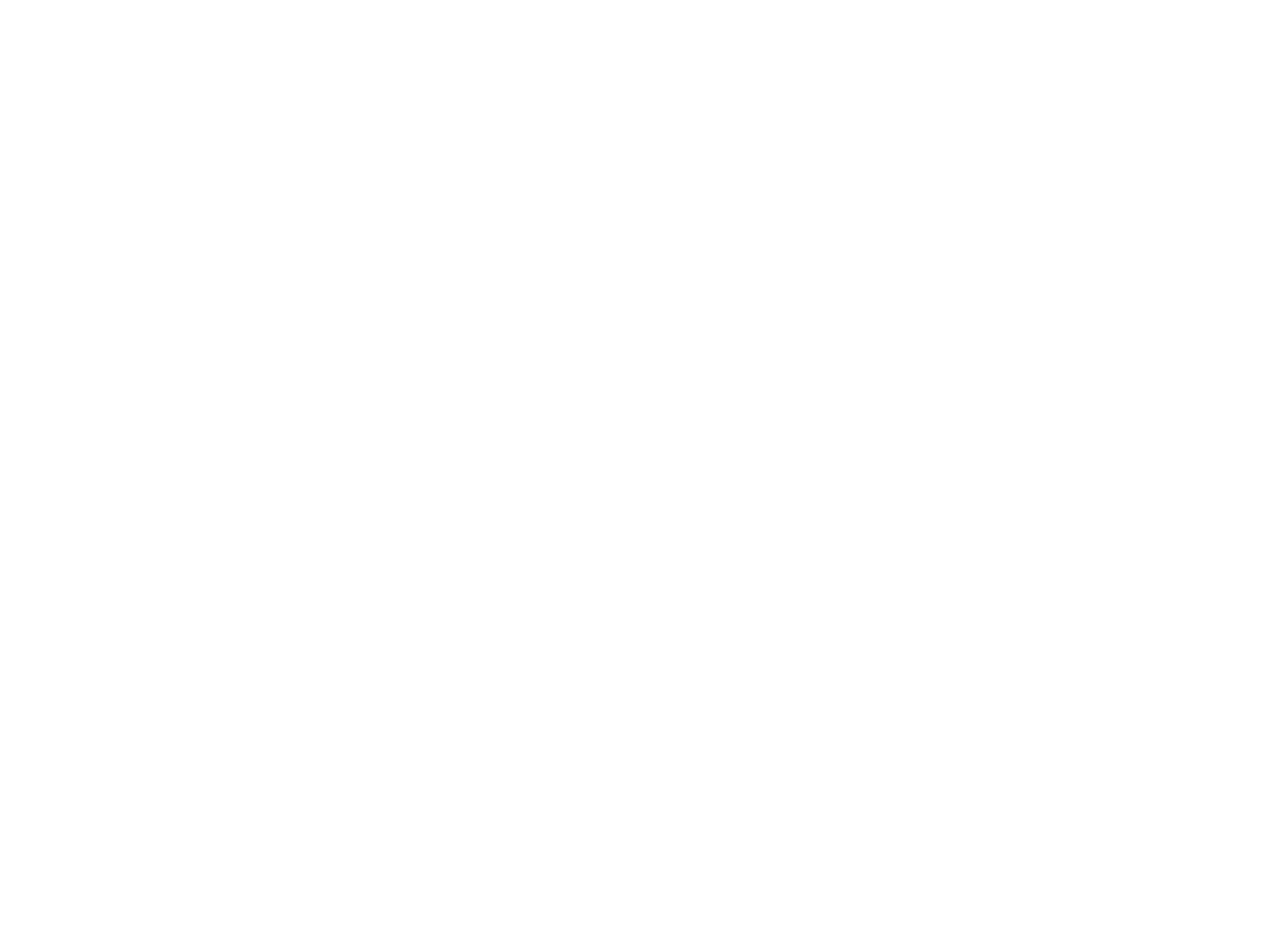
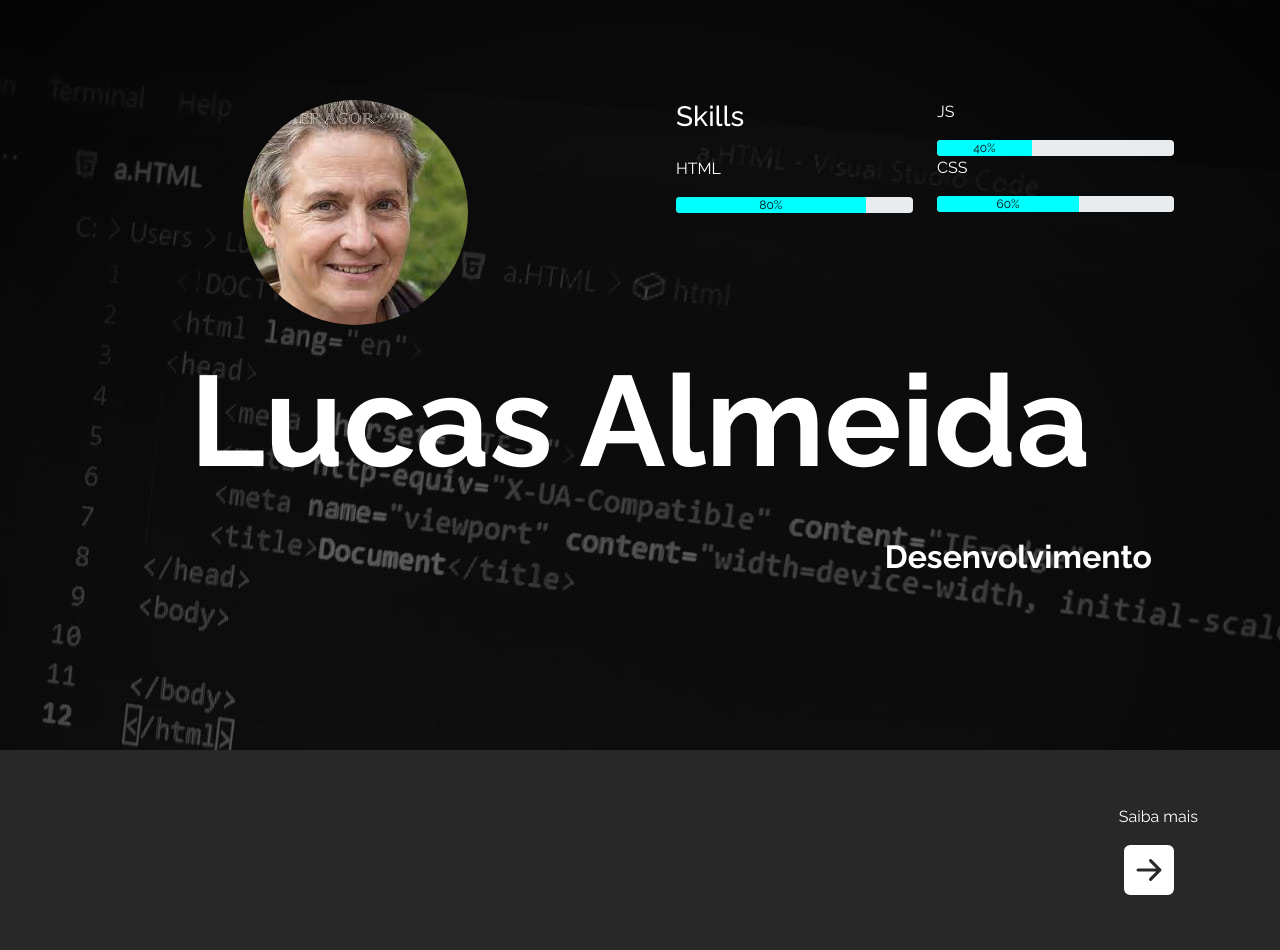
Before and after one commit to Luscas03/Portfolio2022, a plain HTML site: page index.html in a window 1280 px wide. Before the commit the page ends 800 px from the top, so only its background shows below. Drawn offline with nearby package versions, Linux system fonts and the light colour scheme.

Commit message:
Header concluído

```diff
--- /dev/null
+++ b/css/style.css
@@ -0,0 +1,75 @@
+@import url('https://fonts.googleapis.com/css2?family=Raleway:ital,wght@0,100;0,200;0,300;0,400;0,500;0,600;0,700;0,800;0,900;1,100;1,200;1,300;1,400;1,500;1,600;1,700;1,800;1,900&display=swap');
+*{
+    font-family: 'Raleway', sans-serif;
+}
+.princ {
+    width: 100%;;
+    height: 750px;
+    background-image: url('../img/fundo.jpeg');
+    color: rgb(255, 255, 255);
+}
+.col img {
+
+border-radius: 50%;
+
+}
+
+.html{
+    margin-top: 23px;
+}
+#skills{
+    margin-top: 100px;
+
+}
+#perfil {
+    display: flex;
+    margin-top: 100px;
+    justify-content: center;
+
+
+}
+
+#lucas{
+    display: flex;
+    font-size: 10vw;
+    font-weight: bold;
+    justify-content: center;
+
+
+}
+
+#dev{
+    display: flex;
+    font-size: 2rem;
+
+    font-weight: bold;
+    justify-content: flex-end;
+    margin-right: 10%;
+
+
+}
+.saiba{
+    background-color: #282828;
+}
+.more {
+width: 100%;
+height: 200px;
+
+color: white;
+display: flex;
+align-items: center;
+justify-content: flex-end;
+
+}
+.more svg {
+
+ margin-left: 5px;
+}
+.more a {
+    text-decoration: none;
+    color: white;
+}
+.more a:hover {
+    text-decoration: none;
+    color: white;
+}
--- a/index.html
+++ b/index.html
@@ -1,15 +1,86 @@
 <!DOCTYPE html>
 <html lang="pt-br">
+
 <head>
     <meta charset="UTF-8">
     <meta http-equiv="X-UA-Compatible" content="IE=edge">
     <meta name="viewport" content="width=device-width, initial-scale=1.0">
-    <link href="https://cdn.jsdelivr.net/npm/bootstrap@5.1.3/dist/css/bootstrap.min.css" rel="stylesheet" integrity="sha384-1BmE4kWBq78iYhFldvKuhfTAU6auU8tT94WrHftjDbrCEXSU1oBoqyl2QvZ6jIW3" crossorigin="anonymous">
+    <link rel="stylesheet" href="css/style.css">
+    <link href="https://cdn.jsdelivr.net/npm/bootstrap@5.1.3/dist/css/bootstrap.min.css" rel="stylesheet"
+        integrity="sha384-1BmE4kWBq78iYhFldvKuhfTAU6auU8tT94WrHftjDbrCEXSU1oBoqyl2QvZ6jIW3" crossorigin="anonymous">
     <title>Portfólio</title>
 </head>
+
 <body>
+    <div class="princ">
+        <div class="container">
+            <div class="row">
+
+                <div class="col" id="perfil">
+                    <img src="img/teste.jpg" alt="foto de perfil">
+                </div>
+                <div class="col">
+                    <div class="container">
+                        <div class="row" id="skills">
+
+                            <div class="col">
+                                <h3>Skills</h3>
+                                <p class="html">HTML</p>
+                                <div class="progress">
+                                    <div class="progress-bar" role="progressbar" style="width: 80%; background-color: aqua; color: black;" aria-valuenow="80"
+                                        aria-valuemin="0" aria-valuemax="100">80%</div>
+                                </div>
+                            </div>
+                            <div class="col">
+                               <p>JS</p>
+                               <div class="progress">
+                                <div class="progress-bar" role="progressbar" style="width: 40%; background-color: aqua; color: black;" aria-valuenow="40" aria-valuemin="0" aria-valuemax="100">40%</div>
+                              </div>
+                              <p>CSS</p>
+                              <div class="progress">
+                                <div class="progress-bar" role="progressbar" style="width: 60%; background-color: aqua; color: black;"aria-valuenow="60" aria-valuemin="0" aria-valuemax="100">60%</div>
+                              </div>
+                            </div>
+                        </div>
+                    </div>
+                </div>
+            </div>
+        </div>
+
+<div class="titulo">
+    <div class="nome">
+        <p id="lucas">Lucas Almeida</p>
+        <p id="dev">Desenvolvimento</p>
+    </div>
+
+
+</div>
+
+
+
+
+    </div>
+
+
+<div class="saiba">
+<div class="container more">
+   <a href="#skills"><p>Saiba mais</p>
+    <svg xmlns="http://www.w3.org/2000/svg" width="50" height="50" fill="currentColor" class="bi bi-arrow-right-square-fill" viewBox="0 0 16 16">
+        <path d="M0 14a2 2 0 0 0 2 2h12a2 2 0 0 0 2-2V2a2 2 0 0 0-2-2H2a2 2 0 0 0-2 2v12zm4.5-6.5h5.793L8.146 5.354a.5.5 0 1 1 .708-.708l3 3a.5.5 0 0 1 0 .708l-3 3a.5.5 0 0 1-.708-.708L10.293 8.5H4.5a.5.5 0 0 1 0-1z"/>
+      </svg>
+    </a>
+</div>
+</div>
+
+
+
 
 </body>
-<script src="https://cdn.jsdelivr.net/npm/@popperjs/core@2.10.2/dist/umd/popper.min.js" integrity="sha384-7+zCNj/IqJ95wo16oMtfsKbZ9ccEh31eOz1HGyDuCQ6wgnyJNSYdrPa03rtR1zdB" crossorigin="anonymous"></script>
-<script src="https://cdn.jsdelivr.net/npm/bootstrap@5.1.3/dist/js/bootstrap.min.js" integrity="sha384-QJHtvGhmr9XOIpI6YVutG+2QOK9T+ZnN4kzFN1RtK3zEFEIsxhlmWl5/YESvpZ13" crossorigin="anonymous"></script>
+<script src="https://cdn.jsdelivr.net/npm/@popperjs/core@2.10.2/dist/umd/popper.min.js"
+    integrity="sha384-7+zCNj/IqJ95wo16oMtfsKbZ9ccEh31eOz1HGyDuCQ6wgnyJNSYdrPa03rtR1zdB"
+    crossorigin="anonymous"></script>
+<script src="https://cdn.jsdelivr.net/npm/bootstrap@5.1.3/dist/js/bootstrap.min.js"
+    integrity="sha384-QJHtvGhmr9XOIpI6YVutG+2QOK9T+ZnN4kzFN1RtK3zEFEIsxhlmWl5/YESvpZ13"
+    crossorigin="anonymous"></script>
+
 </html>
```
Also changed, not shown: img/fundo.jpeg (added), img/teste.jpg (added).
